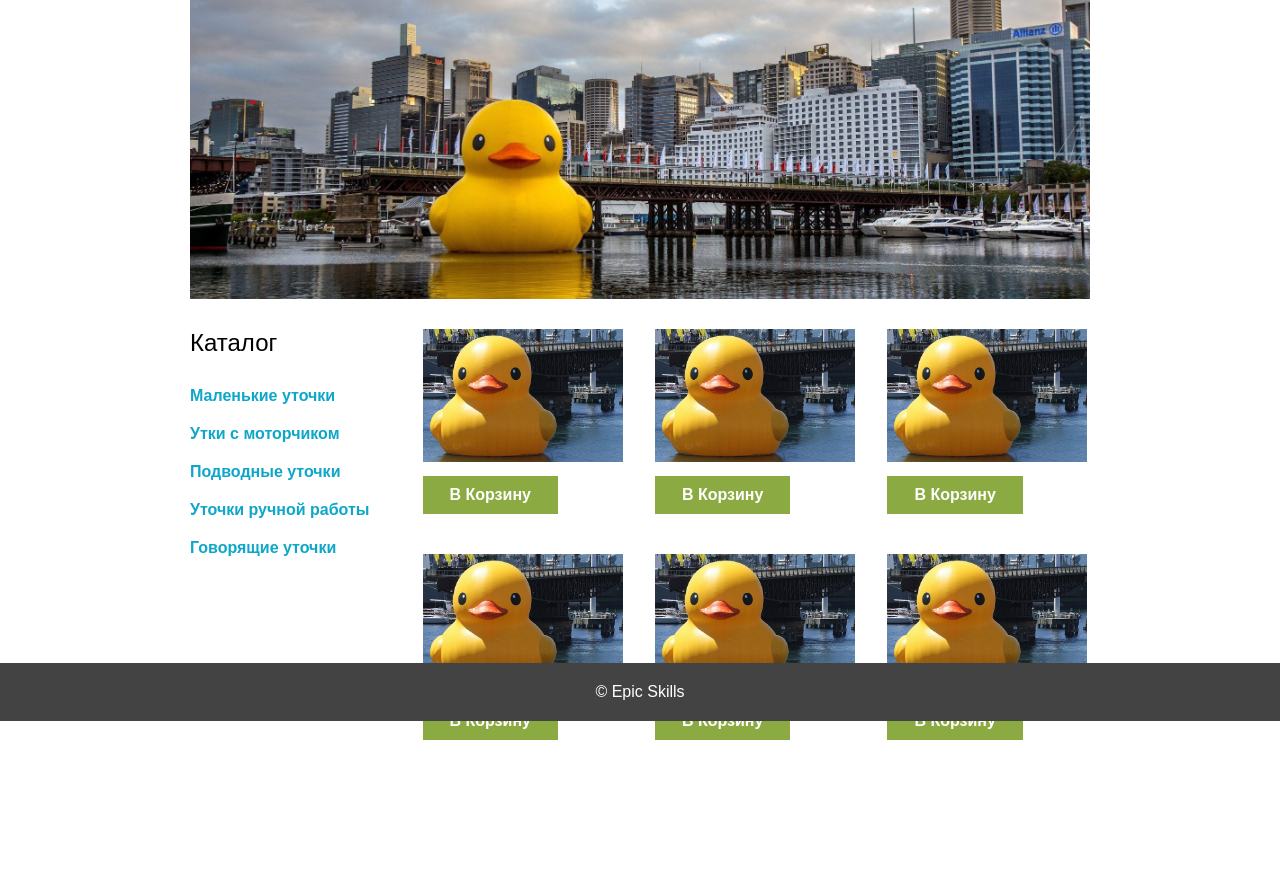
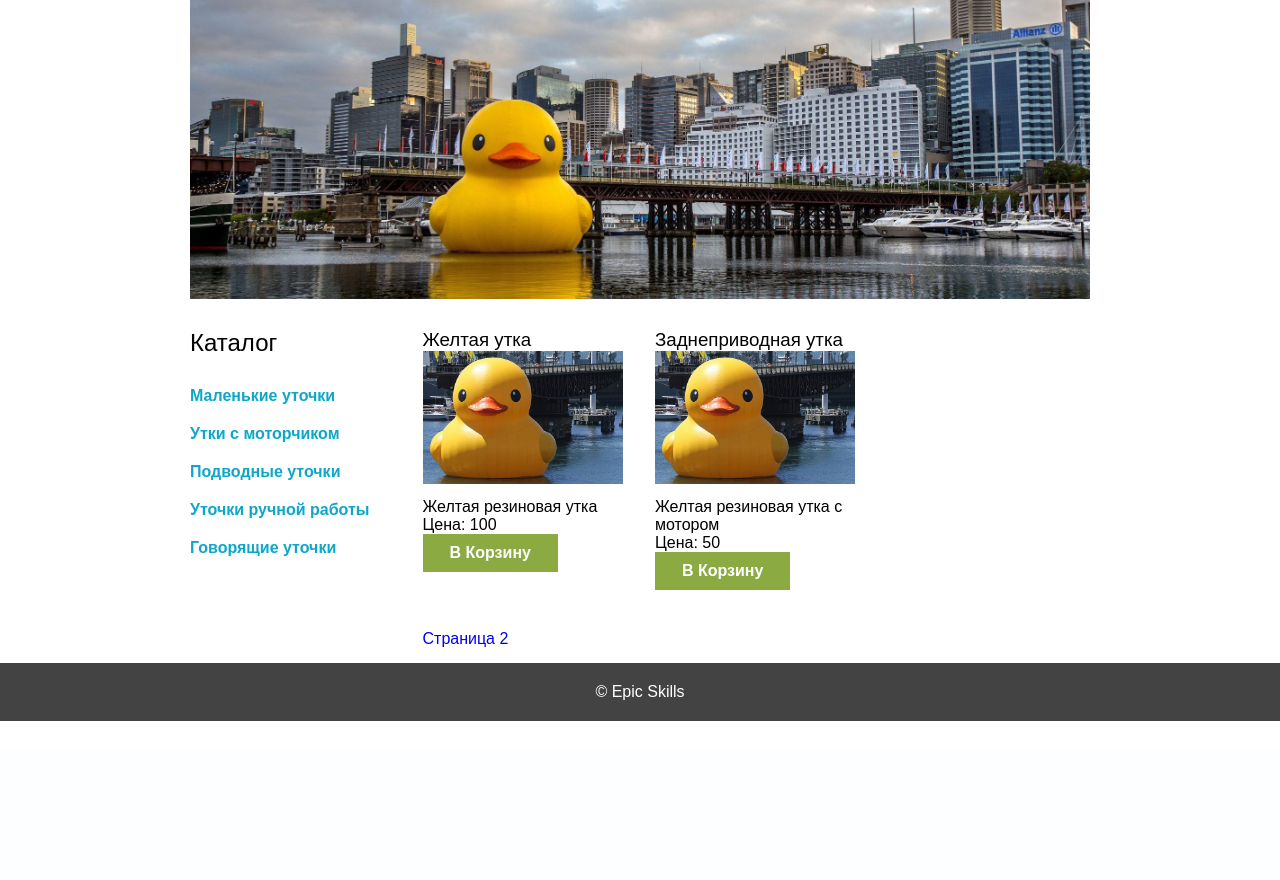
Before and after one commit to erend/duck_store_git, a PHP site: page /?page=1 in a window 1280 px wide. Shown: the part 79-959 px from the top of the page. After the commit the page ends 800 px from the top, so only its background shows below. Run offline with PHP 8.4, Linux system fonts and the light colour scheme.

Commit message:
Версия с типа пагинацией

```diff
--- /dev/null
+++ b/data/items.php
@@ -0,0 +1,8 @@
+<?php
+$items = [
+    0 => [ "name" => "Желтая утка", "price" => 100, "desc" => "Желтая резиновая утка", "category" => "small" ],
+    1 => [ "name" => "Заднеприводная утка", "price" => 50, "desc" => "Желтая резиновая утка с мотором", "category" => "motor" ],
+    2 => [ "name" => "Глубинная утка", "price" => 150, "desc" => "Подводная утка", "category" => "underwater" ],
+    3 => [ "name" => "Кривая утка", "price" => 10, "desc" => "Самодельная утка", "category" => "handmade" ],
+    4 => [ "name" => "Говорливая утка", "price" => 170, "desc" => "Говорящая утка", "category" => "talking" ],
+];
--- a/index.php
+++ b/index.php
@@ -13,11 +13,30 @@ include_once 'views/header.php';
 					<div class="row clearfix">
 					<!-- элементы каталога -->
 						<?php
-							for($i = 0; $i < 6; $i++) {
+						    include 'data/items.php';
+						    if ($_GET['page'] == 1 || !isset($_GET['page'])) {
+								$id = 0;
 								include 'views/_product.php';
-							}
+								$id = 1;
+								include 'views/_product.php';
+						    }
+						    elseif ($_GET['page'] == 2) {
+								$id = 2;
+								include 'views/_product.php';
+								$id = 3;
+								include 'views/_product.php';
+						    }
+
 						?>
 					</div>
+					<?php
+					if ($_GET['page'] == 1 || !isset($_GET['page'])) {
+						echo "<a href=\"index.php?page=2\">Страница 2</a>";
+					}
+					elseif ($_GET['page'] == 2) {
+						echo "<a href=\"index.php?page=1\">Страница 1</a>";
+					}
+					?>
 				</div>
 			</div>
 		</div>
--- /dev/null
+++ b/info.php
@@ -0,0 +1,4 @@
+<?php
+
+//phpinfo();
+var_dump('hello world');
--- a/views/_product.php
+++ b/views/_product.php
@@ -1,6 +1,11 @@
 <div class="item-block column column4">
-  <a href="single-item.html" class="item">
-    <img src="img/item.jpeg" alt="уточка">
-  </a>
-  <a href="" class="btn-basket">В Корзину</a>
+    <?php
+        echo "<h3>". $items [$id]['name'] . "</h3>";
+    	echo '<a href="single-item.html" class="item">
+    	    <img src="img/item.jpeg" alt="уточка">
+    	    </a>';
+	    echo "<p>". $items [$id]['desc'] . "</p>";
+	    echo "<p>Цена: " . $items [$id]['price'] . "</p>";
+	?>
+    <a href="" class="btn-basket">В Корзину</a>
 </div>
```
Also changed, not shown: data/categories.php (added, +9 -0 lines).
